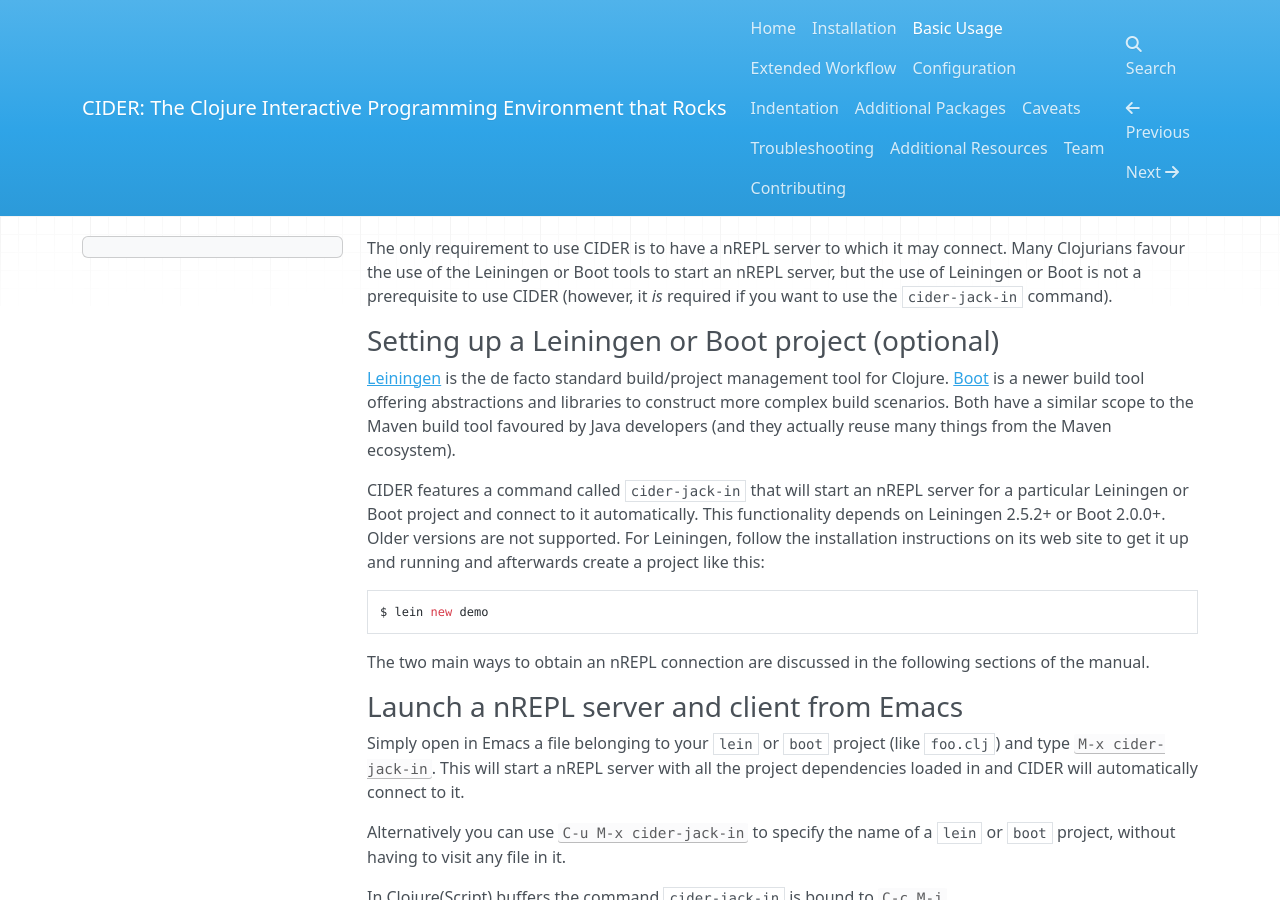
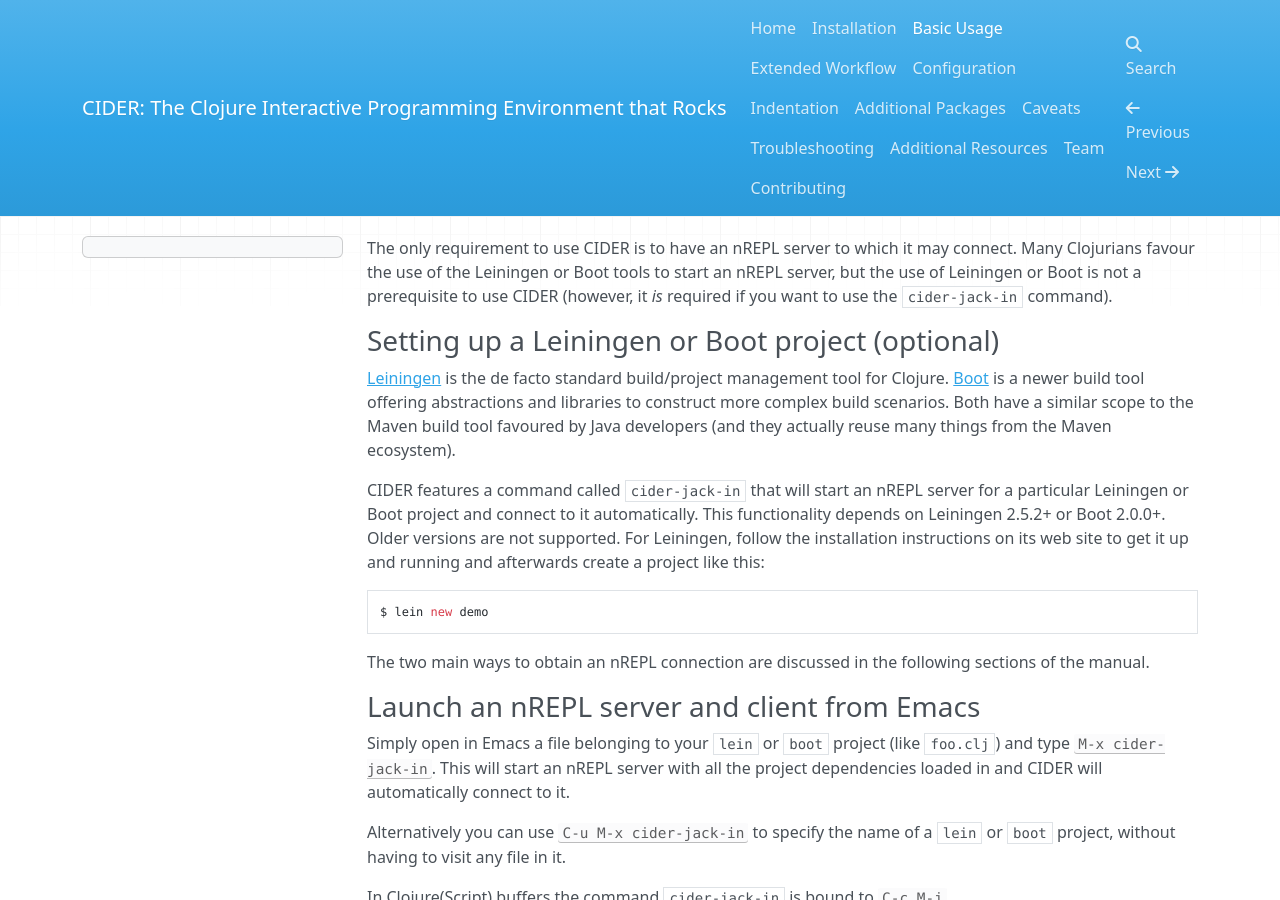
Before and after one commit to clojure-emacs/cider, an MkDocs documentation site: the page built from doc/basic_usage.md, in a window 1280 px wide and 900 px high. Built offline with MkDocs 1.6.1, drawn with Linux system fonts in a browser that asks for light colours; nearby versions of some CDN libraries; old or Windows-style settings are respelled for this version of MkDocs.

```diff
--- a/doc/basic_usage.md
+++ b/doc/basic_usage.md
@@ -1,4 +1,4 @@
-The only requirement to use CIDER is to have a nREPL server to
+The only requirement to use CIDER is to have an nREPL server to
 which it may connect. Many Clojurians favour the use of the Leiningen or Boot tools
 to start an nREPL server, but the use of Leiningen or Boot is not a prerequisite to use
 CIDER (however, it *is* required if you want to use the `cider-jack-in` command).
@@ -24,10 +24,10 @@ $ lein new demo
 
 The two main ways to obtain an nREPL connection are discussed in the following sections of the manual.
 
-### Launch a nREPL server and client from Emacs
+### Launch an nREPL server and client from Emacs
 
 Simply open in Emacs a file belonging to your `lein` or `boot` project (like
-`foo.clj`) and type <kbd>M-x cider-jack-in</kbd>. This will start a nREPL server with
+`foo.clj`) and type <kbd>M-x cider-jack-in</kbd>. This will start an nREPL server with
 all the project dependencies loaded in and CIDER will automatically connect to it.
 
 Alternatively you can use <kbd>C-u M-x cider-jack-in</kbd> to specify the name of
```
Also changed, not shown: README.md (+2 -2 lines), 4 other files.
